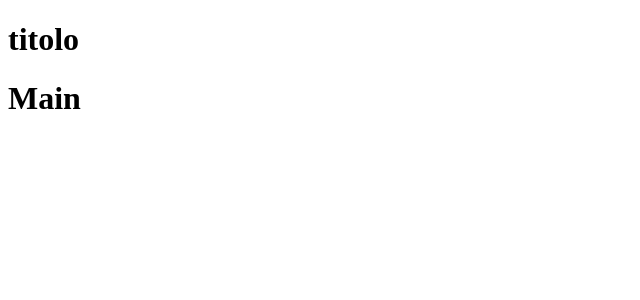
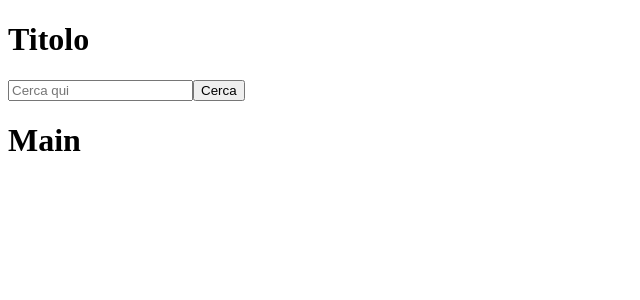
Before and after one commit to chiaraalle/react-boolflix, a React app: page / in a window 1280 px wide. Shown: the top 300 px of the page, without its empty margins (0-640 px from the left). Built offline with nearby package versions, Linux system fonts and the light colour scheme; the HTML template or start-up script is replaced by a standard one.

Commit message:
add: components Search

```diff
--- a/src/components/Header.jsx
+++ b/src/components/Header.jsx
@@ -1,6 +1,11 @@
+import Search from "./Search";
+
 function Header() {
     return(
-        <h1>titolo</h1>
+        <header>
+            <h1>Titolo</h1>
+            <Search />
+        </header>
     )
 }
 
--- /dev/null
+++ b/src/components/Search.jsx
@@ -0,0 +1,20 @@
+import { useState } from "react";
+
+function Search(){
+
+    const [search, setSearch] = useState("");
+
+    const handleSubmit = (e) => {
+        e.preventDefault();
+        console.log(search);
+    }
+
+    return (
+        <form action="" onSubmit={handleSubmit}>
+            <input type="text" placeholder="Cerca qui" onChange={ e => setSearch(e.target.value)} />
+            <button type="submit">Cerca</button>
+        </form>
+    )
+}
+
+export default Search;
```
